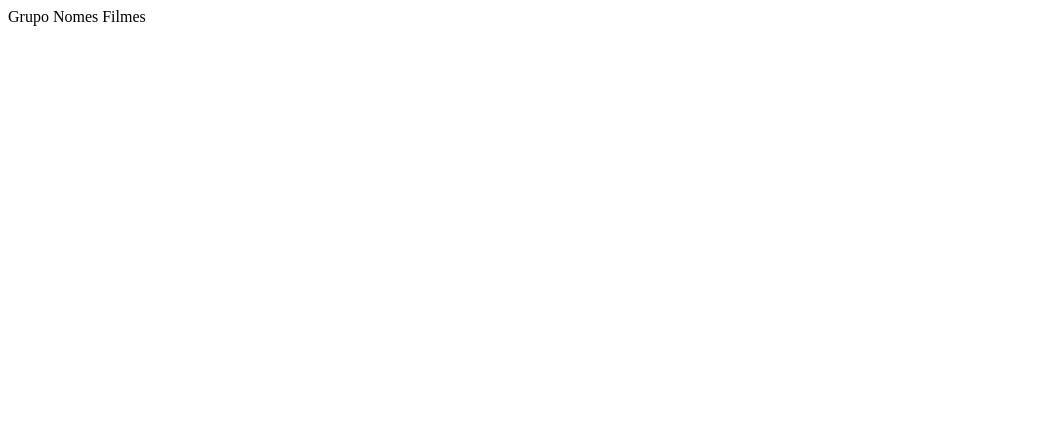
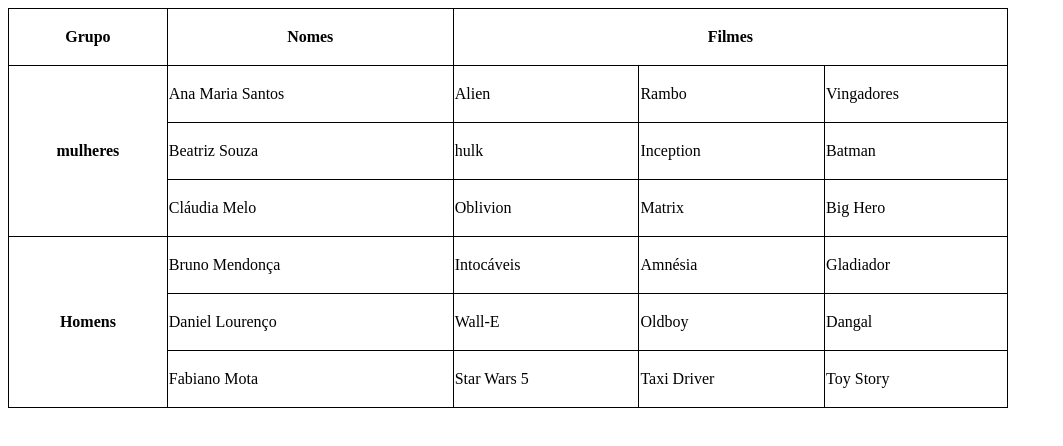
Before and after one commit to leonardojleal/html-css, a plain HTML site: page Exercicios/ex023/tabela004.html in a window 1280 px wide. Shown: the whole page, without its empty margins (0-1063 px from the left). Drawn offline with Linux system fonts and the light colour scheme.

Commit message:
atualização tabela004

```diff
--- a/Exercicios/ex023/tabela004.html
+++ b/Exercicios/ex023/tabela004.html
@@ -4,17 +4,112 @@
     <meta charset="UTF-8">
     <meta name="viewport" content="width=device-width, initial-scale=1.0">
     <title>Document</title>
+    <style>
+
+        table{
+            border-collapse: collapse;
+            padding: 5px;
+            width: 1000px;
+            height: 400px;
+        }
+
+
+
+        tr > th{
+
+
+            border: 1px solid black;
+        }
+
+        tr > td{
+
+            border: 1px solid black;
+        }
+
+
+
+
+
+
+
+    </style>
 </head>
 <body>
-    <thead>
+    <table>
+    <tr> <!--Linha 01-->
         <th>Grupo</th>
         <th>Nomes</th>
         <th colspan="3">Filmes</th>
 
+    </tr>
+
+    <tr> <!--Linha 02-->
+        <th rowspan="3">mulheres</th>
+        <td>Ana Maria Santos</td>
+        <td>Alien</td>
+        <td>Rambo</td>
+        <td>Vingadores</td>
+
+    </tr>
+
+    <tr> <!--Linha 03-->
+        <td>Beatriz Souza</td>
+        <td>hulk</td>
+        <td>Inception</td>
+        <td>Batman</td>
+
+    </tr>
+
+    <tr> <!--Linha 04-->
+        <td>Cláudia Melo</td>
+        <td>Oblivion</td>
+        <td>Matrix</td>
+        <td>Big Hero</td>
+
+    </tr>
+
+    <tr> <!--Linha 05-->
+        <th rowspan="3">Homens</th>
+        <td>Bruno Mendonça</td>
+        <td>Intocáveis</td>
+        <td>Amnésia</td>
+        <td>Gladiador</td>
+
+    </tr>
+
+    <tr> <!--Linha 06-->
+        <td>Daniel Lourenço</td>
+        <td>Wall-E</td>
+        <td>Oldboy</td>
+        <td>Dangal</td>
+
+    </tr>
+
+    <tr> <!--Linha 07-->
+        <td>Fabiano Mota</td>
+        <td>Star Wars 5</td>
+        <td>Taxi Driver</td>
+        <td>Toy Story</td>
+
+    </tr>
 
 
 
-    </thead>
 
+
+
+
+
+
+
+
+
+
+
+
+
+
+
+</table>
 </body>
 </html>
```
